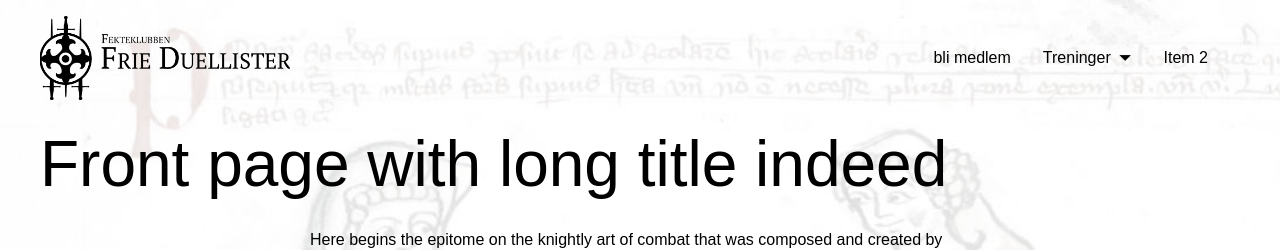
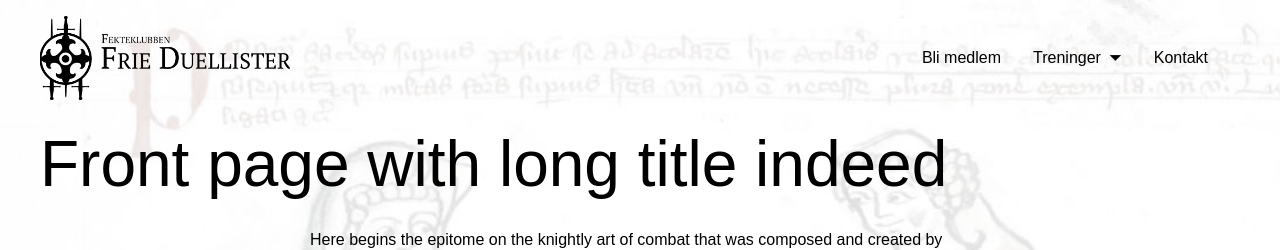
Before and after one commit to havardeidheim/havardeidheim.github.io, a Jekyll site: the page built from index.md, in a window 1280 px wide. Shown: the top 250 px of the page. Built offline with Jekyll 4.4.1, drawn with Linux system fonts in a browser that asks for light colours.

Commit message:
eader dropdown focus

```diff
--- a/_includes/header.html
+++ b/_includes/header.html
@@ -4,20 +4,20 @@
     <div class="navigation">
       <ul class="nav-list">
         <li class="nav-item">
-          <a class="nav-link" href="">bli medlem</a>
+          <a class="nav-link" href="">Bli medlem</a>
         </li>
         <li class="nav-item">
           <div class="dropdown-menu">
             <button class="dropdown-menu-button">Treninger</button>
             <div class="dropdown-menu-content">
               <ul class="dropdown-menu-link-list">
-                <li class="nav-item">
+                <li>
                   <a class="nav-link" href="">Tren i Oslo</a>
                 </li>
-                <li class="nav-item">
+                <li>
                   <a class="nav-link" href="">Tren i Bergen</a>
                 </li>
-                <li class="nav-item">
+                <li>
                   <a class="nav-link" href="">Tren i Tromsø</a>
                 </li>
               </ul>
@@ -25,7 +25,7 @@
           </div>
         </li>
         <li class="nav-item">
-          <a class="nav-link" href="">Item 2</a>
+          <a class="nav-link" href="">Kontakt</a>
         </li>
       </ul>
     </div>
--- a/_sass/dropdown.scss
+++ b/_sass/dropdown.scss
@@ -1,25 +1,28 @@
 .dropdown-menu {
   position: relative;
-  .dropdown-menu-button::after {
-    margin-left: $spacing-05;
-    content: "⏷";
-  }
+
   .dropdown-menu-content {
     display: none;
     z-index: 1;
     position: absolute;
     background-color: white;
     box-shadow: 0px 8px 16px 0px rgba(0, 0, 0, 0.2);
-    min-width: 120px;
     padding: $spacing-1;
+    width: 160px;
+    width: max-content;
+  }
+  .dropdown-menu-button::after {
+    margin-left: $spacing-05;
+    content: "⏷";
   }
 }
 
-.dropdown-menu:hover {
+.dropdown-menu:hover,
+.dropdown-menu:focus-within {
+  .dropdown-menu-content {
+    display: block;
+  }
   .dropdown-menu-button::after {
     content: "⏶";
   }
-  .dropdown-menu-content {
-    display: block;
-  }
 }
```
